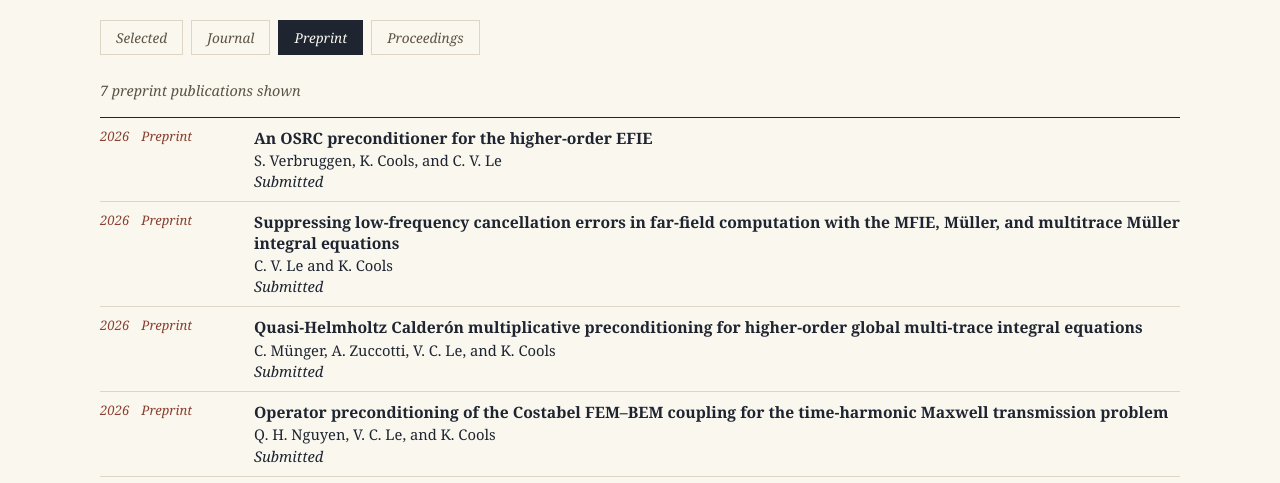
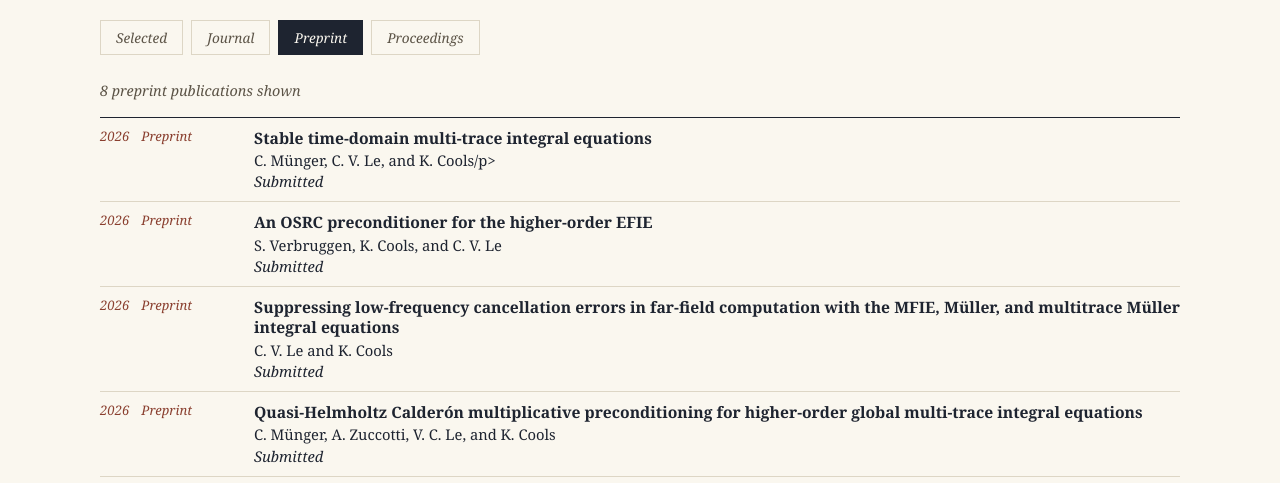
Before and after one commit to lvchien/lvchien.github.io, a plain HTML site: page publications.html in a window 1280 px wide. Both pictures are taken after a click on the button "Preprint". Shown: the part 249-732 px from the top of the page. Drawn offline with Linux system fonts and the light colour scheme.

Commit message:
update submitted paper

```diff
--- a/publications.html
+++ b/publications.html
@@ -30,6 +30,7 @@
         </div>
         <p class="publication-summary" id="publication-summary"></p>
         <div class="publication-list" aria-live="polite">
+          <article data-type="Preprint" data-selected="false"><div class="publication-meta"><span>2026</span><span>Preprint</span></div><div><h3>Stable time-domain multi-trace integral equations</h3><p>C. Münger, C. V. Le, and K. Cools/p><p class="venue">Submitted</p></div></article>
           <article data-type="Preprint" data-selected="false"><div class="publication-meta"><span>2026</span><span>Preprint</span></div><div><h3>An OSRC preconditioner for the higher-order EFIE</h3><p>S. Verbruggen, K. Cools, and C. V. Le</p><p class="venue">Submitted</p></div></article>
           <article data-type="Journal" data-selected="false"><div class="publication-meta"><span>2026</span><span>Journal</span></div><div><h3><a href="https://doi.org/10.48550/arXiv.2611.32561" target="_blank" rel="noreferrer">Low-frequency stable single-source integral equation</a></h3><p>A. Zuccotti, C. Münger, C. V. Le, P. Olyslager, and K. Cools</p><p class="venue">to appear in IEEE Antennas and Wireless Propagation Letters</p></div></article>
           <article data-type="Preprint" data-selected="false"><div class="publication-meta"><span>2026</span><span>Preprint</span></div><div><h3><a href="https://doi.org/10.48550/arXiv.2608.08314" target="_blank" rel="noreferrer">Suppressing low-frequency cancellation errors in far-field computation with the MFIE, Müller, and multitrace Müller integral equations</a></h3><p>C. V. Le and K. Cools</p><p class="venue">Submitted</p></div></article>
```
